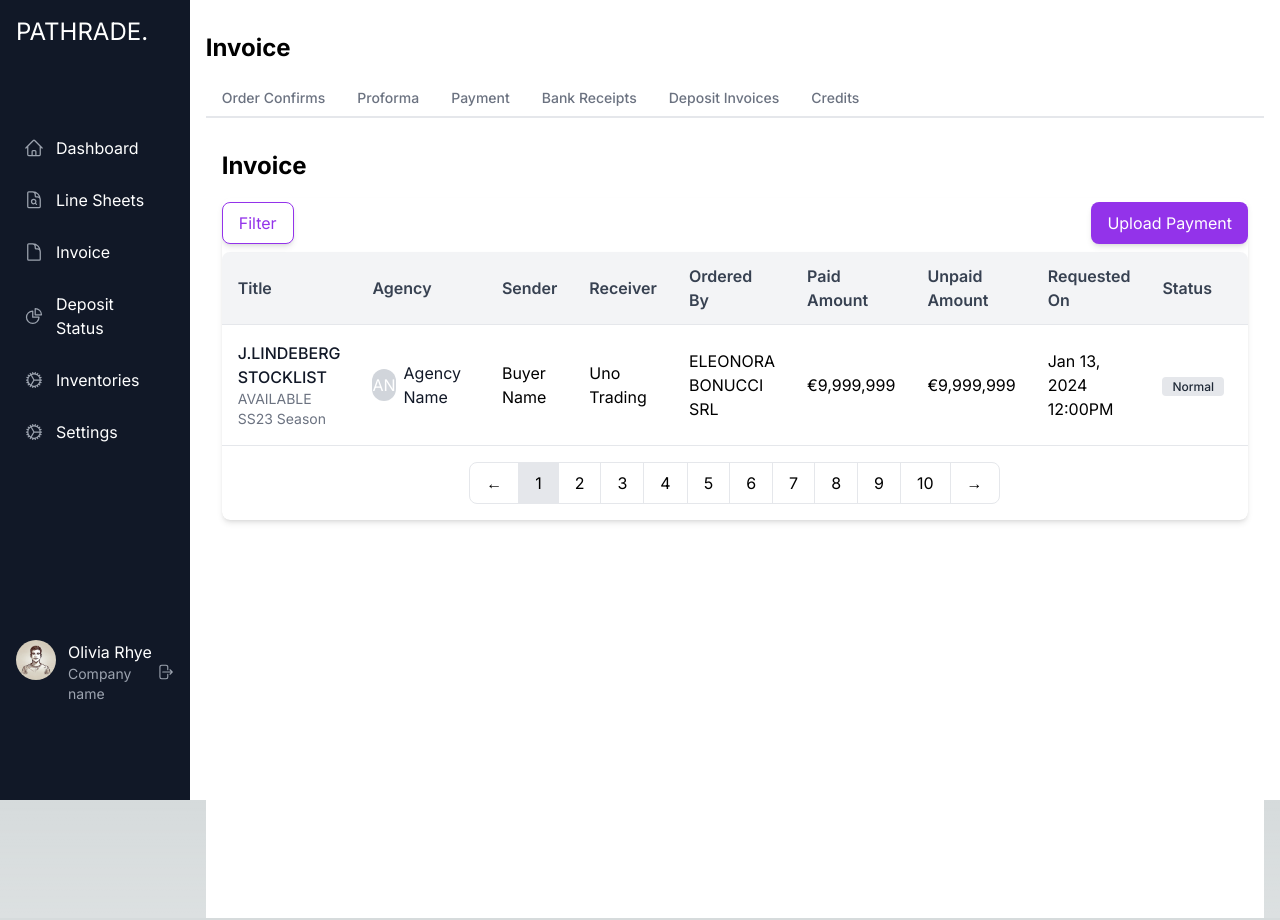
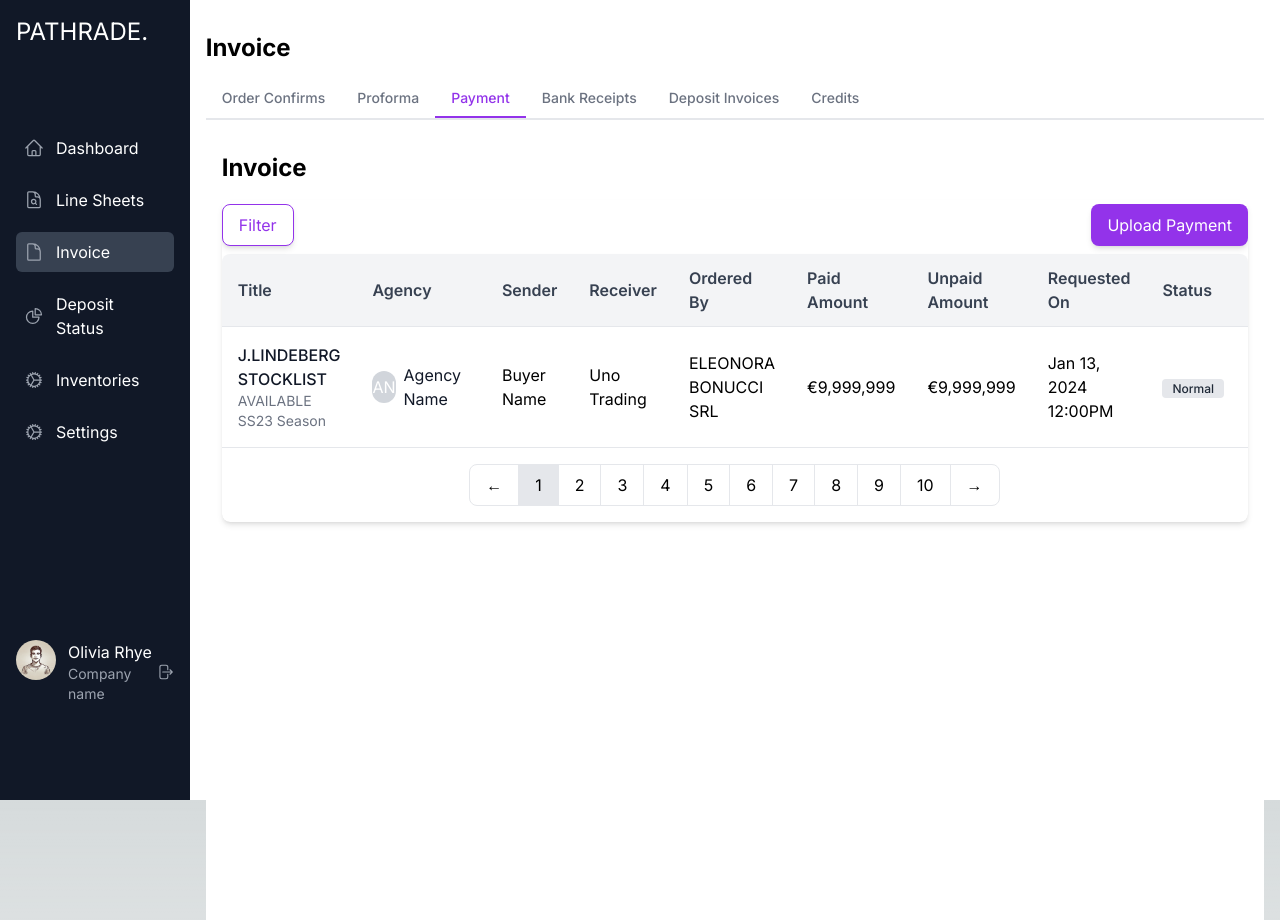
Before and after one commit to yeomgahui/pathrade-front, a Next.js app: page /invoice/payment in a window 1280 px wide. Built offline with nearby package versions, Linux system fonts and the light colour scheme.

Commit message:
공통 컴포넌트 수정

```diff
--- a/components/molecules/Tabs/index.tsx
+++ b/components/molecules/Tabs/index.tsx
@@ -1,29 +1,57 @@
-import { Tab } from '@/types/tabTypes';
+import React, { ReactNode, createContext, useContext } from 'react';
 
-type TabsProps = {
-  tabs: Tab[];
+type TabsContextType = {
   selectedTab: string;
   onTabClick: (value: string) => void;
 };
 
-const Tabs = ({ tabs, selectedTab, onTabClick }: TabsProps) => {
+const TabsContext = createContext<TabsContextType | undefined>(undefined);
+
+type TabsProps = {
+  children: ReactNode;
+  selectedTab: string;
+  onTabClick: (value: string) => void;
+};
+
+const Tabs = ({ children, selectedTab, onTabClick }: TabsProps) => {
   return (
+    <TabsContext.Provider value={{ selectedTab, onTabClick }}>
       <div className="flex border-b-2 border-gray-200 shadow-bottom">
-      {tabs.map((tab) => (
+        {children}
+      </div>
+    </TabsContext.Provider>
+  );
+};
+
+type TabProps = {
+  value: string;
+  label: string;
+  children?: ReactNode;
+};
+
+const Tab = ({ value, label }: TabProps) => {
+  const context = useContext(TabsContext);
+
+  if (!context) {
+    throw new Error('Tab must be used within a Tabs component');
+  }
+
+  const { selectedTab, onTabClick } = context;
+
+  return (
     <button
-          key={tab.value}
       className={`px-4 py-2 text-sm font-medium ${
-            selectedTab === tab.value
+        selectedTab === value
           ? 'text-purple-600 border-b-2 border-purple-600'
           : 'text-gray-500'
       } hover:text-purple-600 transition-colors`}
-          onClick={() => onTabClick(tab.value)}
+      onClick={() => onTabClick(value)}
     >
-          {tab.label}
+      {label}
     </button>
-      ))}
-    </div>
   );
 };
 
+Tabs.Tab = Tab;
+
 export default Tabs;
--- a/components/organisms/Sidebar/index.tsx
+++ b/components/organisms/Sidebar/index.tsx
@@ -23,7 +23,11 @@ const Sidebar = () => {
             label="Line Sheets"
             href="line-sheets"
           />
-          <MenuItem icon={<DocumentIcon />} label="Invoice" href="/invoice" />
+          <MenuItem
+            icon={<DocumentIcon />}
+            label="Invoice"
+            href="/invoice/payment"
+          />
           <MenuItem
             icon={<ChartPieIcon />}
             label="Deposit Status"
--- a/components/pages/invoicePage/InvoiceTable.tsx
+++ b/components/pages/invoicePage/InvoiceTable.tsx
@@ -1,13 +1,20 @@
 'use client';
 
 import { useState } from 'react';
+import { useRouter } from 'next/navigation';
+
 import Pagination from '@/components/organisms/Pagination';
 
 const Table = () => {
+  const router = useRouter();
   const [currentPage, setCurrentPage] = useState(1);
 
   const handlePageChange = (page: number) => {
     setCurrentPage(page);
+  };
+
+  const handleRowClick = (title: string) => {
+    router.push(`payment/${encodeURIComponent(title)}`); // 클릭 시 이동할 경로를 설정합니다.
   };
 
   return (
@@ -30,7 +37,12 @@ const Table = () => {
 
         {/* 테이블 바디 */}
         <tbody>
-          <tr className="border-t border-gray-200">
+          <tr
+            className="border-t border-gray-200"
+            onClick={() =>
+              handleRowClick(`J.LINDEBERG STOCKLIST AVAILABLE SS23 Season`)
+            } // 행 클릭 시 이동
+          >
             <td className="py-4 px-4">
               <div className="font-medium text-gray-900">
                 J.LINDEBERG STOCKLIST
--- a/components/pages/invoicePage/InvoiceTabs.tsx
+++ b/components/pages/invoicePage/InvoiceTabs.tsx
@@ -1,30 +1,60 @@
-import { Tab } from '@/types/tabTypes';
-import { INVOICE_TAB_KEYS, INVOICE_TAB_VALUE } from '@/types/invoice';
-import Tabs from '@/components/molecules/Tabs'; // 기존의 Tabs 컴포넌트를 import
+'use client';
 
-const tabs: Tab[] = [
-  { label: 'Order Confirms', value: INVOICE_TAB_KEYS.ORDER_CONFIRMS },
-  { label: 'Proforma', value: INVOICE_TAB_KEYS.PROFORMA },
-  { label: 'Payment', value: INVOICE_TAB_KEYS.PAYMENT },
-  { label: 'Bank Receipts', value: INVOICE_TAB_KEYS.BANK_RECEIPTS },
-  { label: 'Deposit Invoices', value: INVOICE_TAB_KEYS.DEPOSIT_INVOICES },
-  { label: 'Credits', value: INVOICE_TAB_KEYS.CREDITS },
+import { useState } from 'react';
+import Link from 'next/link'; // Link를 import합니다.
+import { INVOICE_TAB_KEYS } from '@/types/invoice';
+import Tabs from '@/components/molecules/Tabs'; // Compound Component를 import
+
+const tabs = [
+  {
+    label: 'Order Confirms',
+    value: INVOICE_TAB_KEYS.ORDER_CONFIRMS,
+    href: 'order-confirms',
+  },
+  {
+    label: 'Proforma',
+    value: INVOICE_TAB_KEYS.PROFORMA,
+    href: 'proforma',
+  },
+  {
+    label: 'Payment',
+    value: INVOICE_TAB_KEYS.PAYMENT,
+    href: 'payment',
+  },
+  {
+    label: 'Bank Receipts',
+    value: INVOICE_TAB_KEYS.BANK_RECEIPTS,
+    href: 'bank-receipts',
+  },
+  {
+    label: 'Deposit Invoices',
+    value: INVOICE_TAB_KEYS.DEPOSIT_INVOICES,
+    href: 'deposit-invoices',
+  },
+  {
+    label: 'Credits',
+    value: INVOICE_TAB_KEYS.CREDITS,
+    href: 'credits',
+  },
 ];
 
-interface InvoiceTabProps {
-  selectedTab: INVOICE_TAB_VALUE;
-  onTabClick: (value: INVOICE_TAB_VALUE) => void;
-}
+const InvoiceTabs = () => {
+  const [selectedTab, setSelectedTab] = useState<string>(
+    INVOICE_TAB_KEYS.PAYMENT,
+  );
 
-const InvoiceTabs = ({ selectedTab, onTabClick }: InvoiceTabProps) => {
   const handleTabClick = (value: string) => {
-    if (Object.values(INVOICE_TAB_KEYS).includes(value as INVOICE_TAB_VALUE)) {
-      onTabClick(value as INVOICE_TAB_VALUE);
-    }
+    setSelectedTab(value);
   };
 
   return (
-    <Tabs tabs={tabs} selectedTab={selectedTab} onTabClick={handleTabClick} />
+    <Tabs selectedTab={selectedTab} onTabClick={handleTabClick}>
+      {tabs.map((tab) => (
+        <Link key={tab.value} href={tab.href}>
+          <Tabs.Tab value={tab.value} label={tab.label} />
+        </Link>
+      ))}
+    </Tabs>
   );
 };
 
--- a/components/pages/invoicePage/contents/PaymentContent.tsx
+++ b/components/pages/invoicePage/contents/PaymentContent.tsx
@@ -1,11 +1,16 @@
+import Link from 'next/link';
+
 import InvoiceTable from '../InvoiceTable';
 import Button from '@/components/atoms/Button';
+
 const PaymentContent = () => {
   return (
     <div className="overflow-x-auto bg-white shadow-md rounded-lg">
       <div className="flex justify-between pb-2 pt-1">
         <Button variant="secondary">Filter</Button>
-        <Button>Upload Payment</Button>
+        <Button>
+          <Link href="payment/upload-payment">Upload Payment</Link>
+        </Button>
       </div>
       <InvoiceTable />
     </div>
```
Lines whose indentation alone changed are shown as unchanged.
